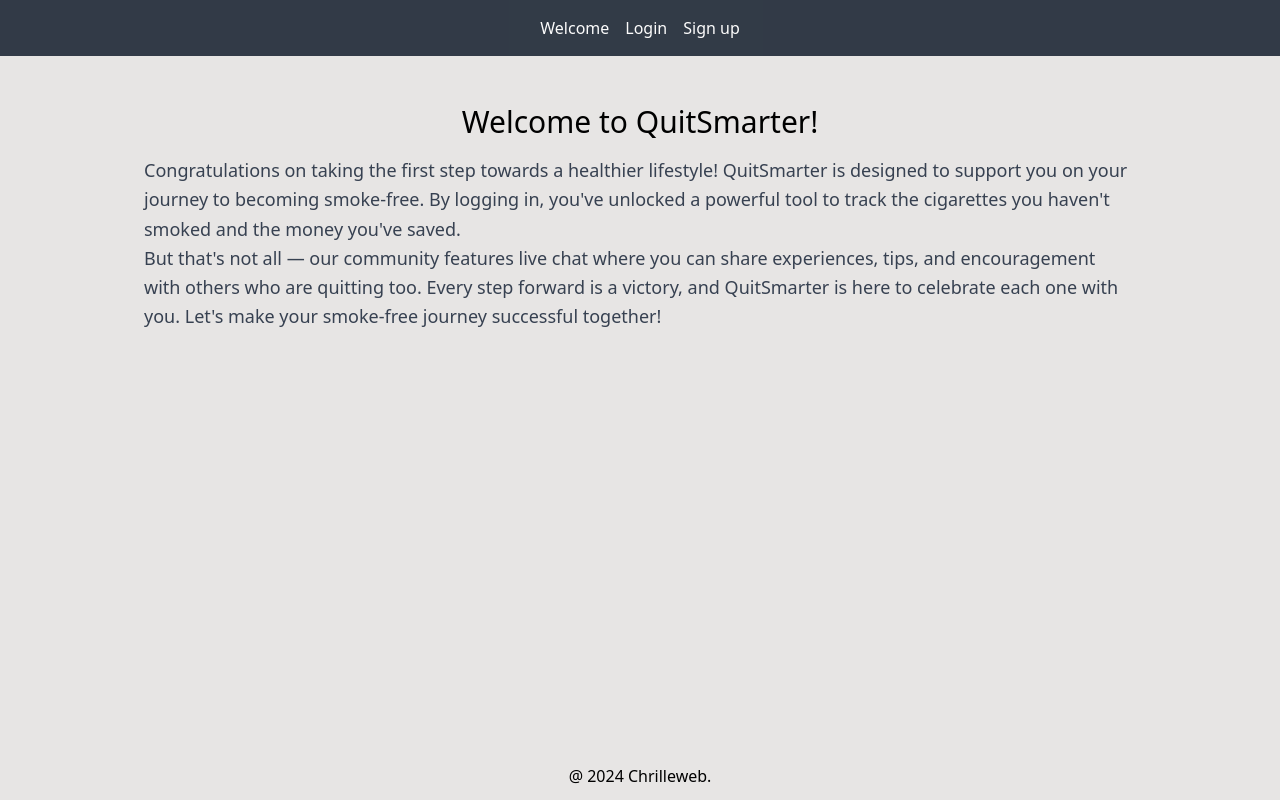
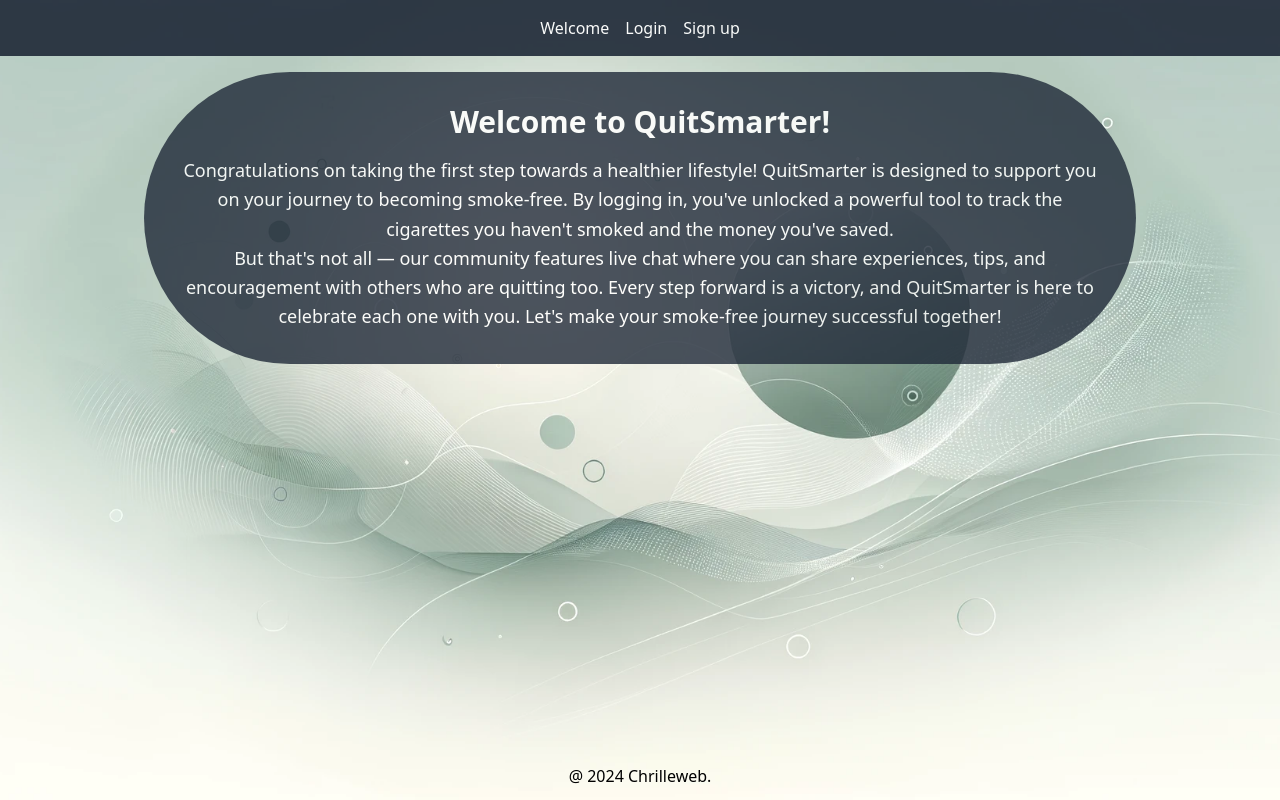
Before and after one commit to Chrilleweb/Fullstack-Eksamen, a SvelteKit app in the folder frontend/: page / in a window 1280 px wide. Built offline with nearby package versions, Linux system fonts and the light colour scheme.

Commit message:
Background + some minor fixed

```diff
--- a/frontend/src/components/HeaderAuth.svelte
+++ b/frontend/src/components/HeaderAuth.svelte
@@ -36,7 +36,7 @@
 		<nav class="flex justify-center">
 			<ul class="flex space-x-4">
 				<li>
-					<a href="home">Home</a>
+					<a class="hover:text-gray-300" href="home">Home</a>
 				</li>
 				<li>
 					<button on:click={logout} class="hover:text-gray-300">Logout</button>
@@ -45,7 +45,7 @@
 					<a href="/user-details">
 						<div class="flex">
 							<img class="mr-2" src="/svg/userIcon.svg" alt="user" height="20" width="20" />
-							<p>{currentUsername}</p>
+							<p class="hover:text-gray-300">{currentUsername}</p>
 						</div>
 					</a>
 				</li>
--- a/frontend/src/routes/+page.svelte
+++ b/frontend/src/routes/+page.svelte
@@ -6,14 +6,14 @@
 	/>
 </svelte:head>
 
-<div class="container mx-auto py-8">
-	<h1 class="text-3xl text-center mb-4">Welcome to QuitSmarter!</h1>
-	<p class="text-lg text-gray-700 leading-relaxed">
+<div class="container mx-auto py-8 bg-gray-800 opacity-80 text-white rounded-lg sm:rounded-full">
+	<h1 class="text-3xl text-center mb-4 font-bold">Welcome to QuitSmarter!</h1>
+	<p class="text-lg leading-relaxed text-center px-8">
 		Congratulations on taking the first step towards a healthier lifestyle! QuitSmarter is designed
 		to support you on your journey to becoming smoke-free. By logging in, you've unlocked a powerful
 		tool to track the cigarettes you haven't smoked and the money you've saved.
 	</p>
-	<p class="text-lg text-gray-700 leading-relaxed">
+	<p class="text-lg leading-relaxed text-center px-8">
 		But that's not all — our community features live chat where you can share experiences, tips, and
 		encouragement with others who are quitting too. Every step forward is a victory, and QuitSmarter
 		is here to celebrate each one with you. Let's make your smoke-free journey successful together!
--- a/frontend/src/routes/styles.css
+++ b/frontend/src/routes/styles.css
@@ -3,8 +3,10 @@
 @tailwind utilities;
 
 body {
-	@apply bg-stone-200;
-}
+	background: url('/background.webp') no-repeat center center fixed;
+	background-size: cover;
+  }
+
 
 .toast {
 	position: fixed;
```
Also changed, not shown: frontend/static/background.webp (added).
